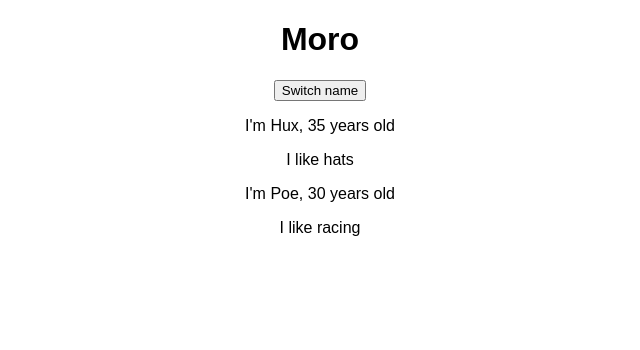
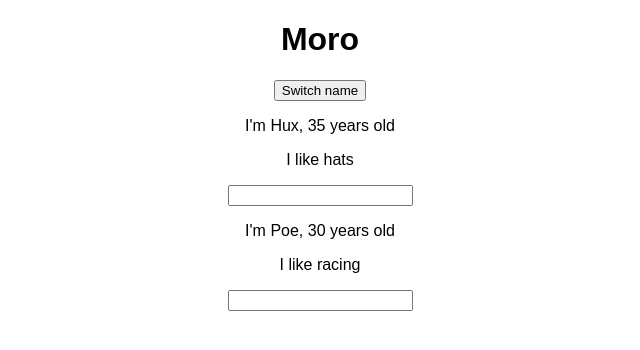
Before and after one commit to jarnoln/react-persons, a React (Create React App) app: page / in a window 1280 px wide. Shown: the top 350 px of the page, without its empty margins (320-960 px from the left). Built offline with nearby package versions, Linux system fonts and the light colour scheme.

Commit message:
Text input to update name

```diff
--- a/src/App.js
+++ b/src/App.js
@@ -21,12 +21,24 @@
     });
   }
 
+  nameChangedHandler = (event) => {
+    this.setState({
+      persons: [
+        { name: event.target.value, age: 55 },
+        { name: 'Hex', age: 155 }
+      ]
+    });
+  }
   render() {
     return (
       <div className="App">
         <h1> Moro </h1>
         <button onClick={this.switchNameHandler.bind(this, 'Huck')}>Switch name</button>
-        <Person name={this.state.persons[0].name} age={this.state.persons[0].age}>I like hats</Person>
+        <Person
+          name={this.state.persons[0].name}
+          age={this.state.persons[0].age}
+          changed={this.nameChangedHandler}>I like hats</Person>
+
         <Person name={this.state.persons[1].name} age={this.state.persons[1].age}>I like racing</Person>
       </div>
     );
--- a/src/Person/Person.js
+++ b/src/Person/Person.js
@@ -5,6 +5,7 @@
         <div>
             <p>I'm {props.name}, {props.age} years old</p>
             <p> {props.children} </p>
+            <input type="text" onChange={props.changed} />
         </div>
     )
 }
```
